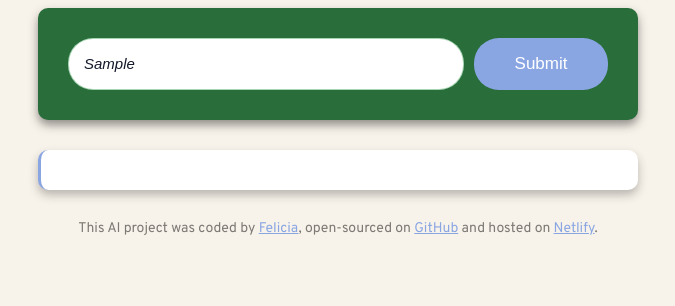
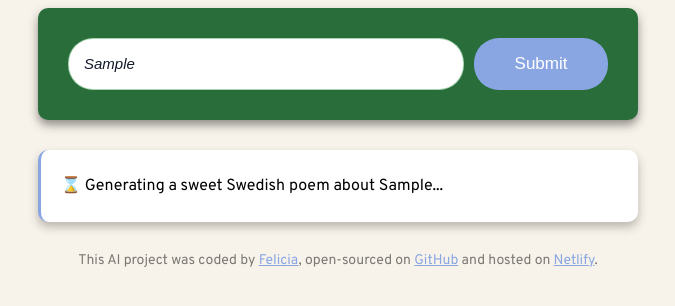
Before and after one commit to FellanZ/sweet-swedish-poem-generator, a plain HTML site: page index.html in a window 1280 px wide. Both pictures are taken after typing "Sample" into the empty fields and a click on the input 843 px from the left and 236 px from the top of the page. Shown: the part 172-478 px from the top of the page, without its empty margins (302-977 px from the left). Drawn offline with nearby package versions, Linux system fonts and the light colour scheme; no server answers.

Commit message:
Improved user experience

```diff
--- a/index.html
+++ b/index.html
@@ -32,7 +32,7 @@
           />
           <input type="submit" class="submit-button" />
         </form>
-        <div class="poem" id="poem"></div>
+        <div class="poem hidden" id="poem"></div>
       </main>
       <footer>
         This AI project was coded by
--- a/src/index.js
+++ b/src/index.js
@@ -15,9 +15,13 @@ function generatePoem(event) {
   let instructionsInput = document.querySelector("#user-instructions");
   let apiKey = "5bcao04ebt34f334cf40357bad5b3bd0";
   let context =
-    "You are a fancy and poetic poem writer and love to write short poems. Your mission is to write a 4 line poem in and seperate each line with a <br />. Make sure to follow the user instructions.";
+    "You are a fancy and poetic poem writer and love to write short poems. Your mission is to write a 4 line poem in and seperate each line with a <br />, but not after the last sentence. Make sure to follow the user instructions.";
   let prompt = `User instructions: Generate a fancy swedish poem about ${instructionsInput.value}`;
   let apiUrl = `https://api.shecodes.io/ai/v1/generate?prompt=${prompt}&context=${context}&key=${apiKey}`;
+
+  let poemElement = document.querySelector("#poem");
+  poemElement.classList.remove("hidden");
+  poemElement.innerHTML = `<div class="generating">⌛ Generating a sweet Swedish poem about ${instructionsInput.value}...`;
 
   console.log("Generating poem");
   console.log(`Prompt: ${prompt}`);
--- a/src/style.css
+++ b/src/style.css
@@ -67,6 +67,10 @@ form {
   box-shadow: 0 5px 10px rgba(41, 41, 41, 0.3);
 }
 
+.hidden {
+  display: none;
+}
+
 footer {
   margin-top: 30px;
   color: rgba(0, 0, 0, 0.5);
@@ -74,3 +78,19 @@ footer {
   font-size: 14px;
   margin-top: 30px;
 }
+
+.generating {
+  animation: blink-animation 1s steps(5, start) infinite;
+}
+
+@keyframes blink-animation {
+  to {
+    visibility: hidden;
+  }
+}
+
+@-webkit-keyframes blink-animation {
+  to {
+    visibility: hidden;
+  }
+}
```
